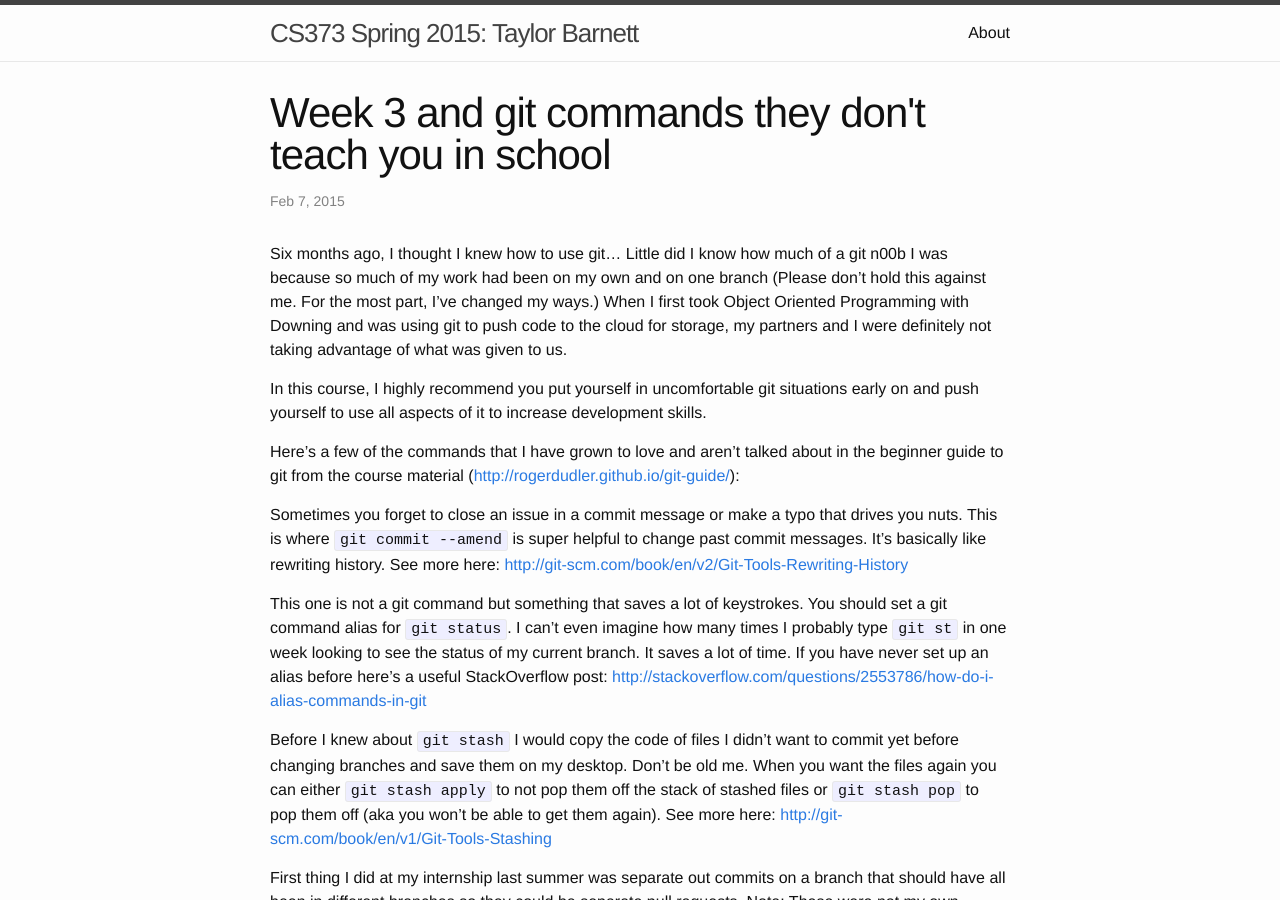
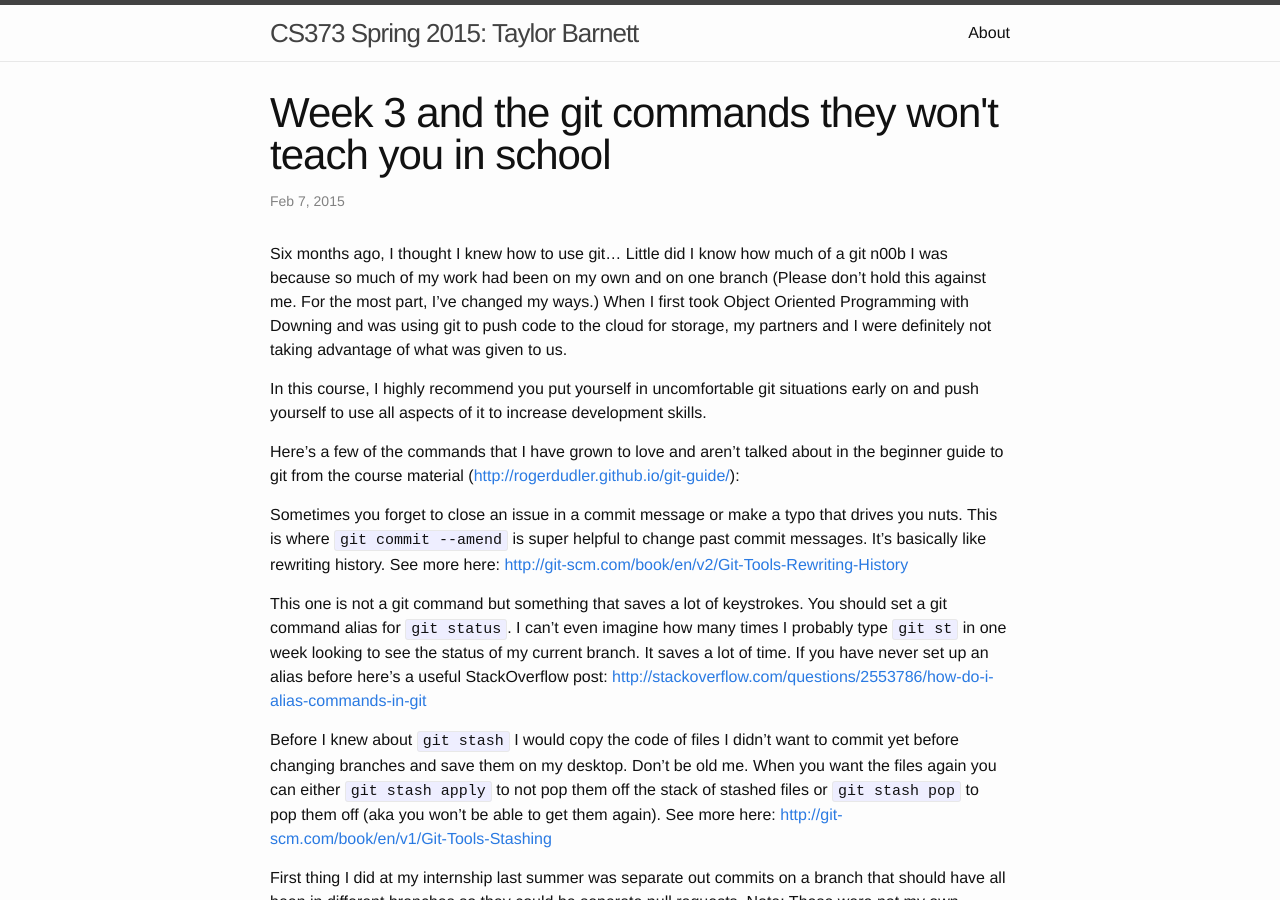
Before and after one commit to tbarn/old-website, a Jekyll site: the page built from _posts/2015-02-07-week-3-git-commands.markdown, in a window 1280 px wide and 900 px high. Built offline with Jekyll 4.4.1, drawn with Linux system fonts in a browser that asks for light colours.

Commit message:
Fixing awkward title

```diff
--- a/_posts/2015-02-07-week-3-git-commands.markdown
+++ b/_posts/2015-02-07-week-3-git-commands.markdown
@@ -1,6 +1,6 @@
 ---
 layout: post
-title:  "Week 3 and git commands they don't teach you in school"
+title:  "Week 3 and the git commands they won't teach you in school"
 ---
 
 Six months ago, I thought I knew how to use git... Little did I know how much of a git n00b I was because so much of my work had been on my own and on one branch (Please don't hold this against me. For the most part, I've changed my ways.) When I first took Object Oriented Programming with Downing and was using git to push code to the cloud for storage, my partners and I were definitely not taking advantage of what was given to us.
```
